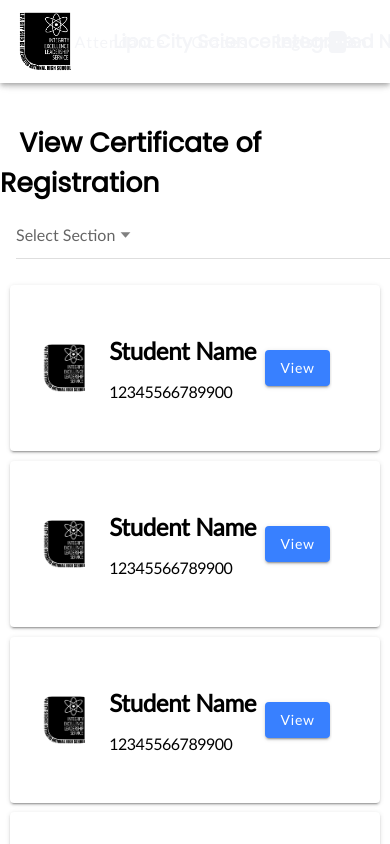
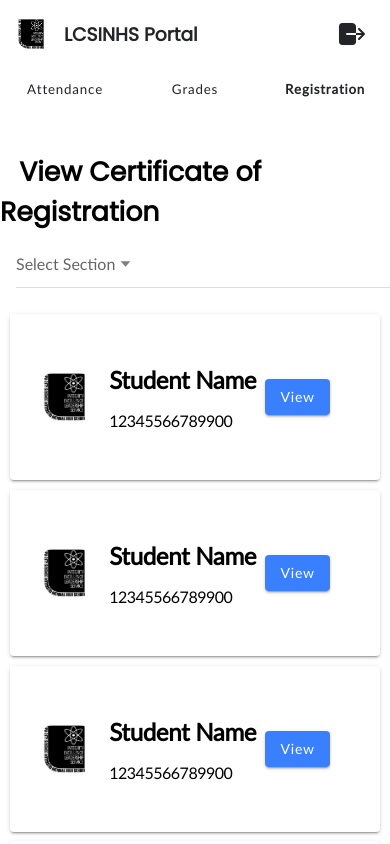
Before and after one commit to erickajanemacatol/lcsinhsportal, a React (Vite) app: page /faculty/registrationlist in a window 390 px wide. Built offline with nearby package versions, Linux system fonts and the light colour scheme.

Commit message:
Fixed Mobile View

```diff
--- a/src/components/AdminHeader.css
+++ b/src/components/AdminHeader.css
@@ -5,3 +5,10 @@
     height: 50px;
     font-size: medium;
 }
+
+
+.m-tabs {
+    display: flex;
+    justify-content: center;
+    align-items: center;
+}
--- a/src/components/AdminHeader.tsx
+++ b/src/components/AdminHeader.tsx
@@ -4,12 +4,16 @@ import {
     IonToolbar, IonLabel,
     IonHeader,
     IonIcon,
+    IonText,
 } from "@ionic/react";
 import './AdminHeader.css';
 import { logOut } from "ionicons/icons";
 import React, { useState, useEffect } from "react";
+import { useMediaQuery } from "react-responsive";
 
 const FacultyHeader: React.FC = () => {
+    const isDesktop = useMediaQuery({ minWidth: 1050 })
+
     const [activePage, setActivePage] = useState(''); // State to track the active page
 
     useEffect(() => {
@@ -18,10 +22,6 @@ const FacultyHeader: React.FC = () => {
 
         if (currentPath === '/admin/announcements') {
             setActivePage('anncm');
-        } else if (currentPath === '/faculty/grades') {
-            setActivePage('grades');
-        } else if (currentPath === '/faculty/registrationlist') {
-            setActivePage('registration');
         } else {
             setActivePage('');
         }
@@ -31,33 +31,71 @@ const FacultyHeader: React.FC = () => {
         return activePage === pageName ? { fontWeight: 'bold' } : {};
     };
 
-
     return (
-        <IonHeader>
+        <div>
+            {isDesktop ?
+                <><IonHeader class="ion-no-border">
                     <IonToolbar>
                         <div className="header-display">
                             <div className="title-and-logo">
                                 <IonButton className="logo-btn-size" fill="clear" href='/faculty/attendance'>
                                     <IonImg src="/src/imgs/logo.png"></IonImg>
                                 </IonButton>
-                        <IonLabel className="title-label" color={"light"}>Lipa City Science Integrated National High School Portal</IonLabel>
+                                <IonLabel className="title-label" color={"dark"}>Lipa City Science Integrated National High School Portal</IonLabel>
                             </div>
                             <div className="tabs-display">
                                 <IonButton fill="clear" className="tab-button"
-                            color={"light"}
+                                    color={"dark"}
                                     size="default"
                                     style={getButtonStyle('anncm')}
                                     href="/admin/announcements">Announcements
                                 </IonButton>
                             </div>
                             <div className="profile-btn-pos">
-                        <IonButton fill="clear" color={"light"} size="large" href="/login">
+                                <IonButton fill="clear" color={"dark"} size="large" href="/login">
                                     <IonIcon icon={logOut} size="large" ></IonIcon>
                                 </IonButton>
                             </div>
                         </div>
                     </IonToolbar>
-            </IonHeader>
+                </IonHeader></>
+                :
+                /*MOBILE VIEW*/
+                <>
+
+                    <IonHeader class="ion-no-border">
+                        <IonToolbar >
+                            <div className="m-header-display">
+                                <div className="top-head">
+                                    <div className="m-title-and-logo">
+                                        <IonButton className="m-logo-btn-size" fill="clear" href="/home" size="default">
+                                            <IonImg src="/src/imgs/logo.png"></IonImg>
+                                        </IonButton>
+                                        <IonText className="m-title-label" color={"dark"}>LCSINHS Portal</IonText>
+                                    </div>
+                                    <div className="spacer-w-xs" />
+                                    <div className="m-profile-btn-pos">
+                                        <IonButton fill="clear" color={"dark"} size="large" href="/login">
+                                            <IonIcon icon={logOut} size="large" ></IonIcon>
+                                        </IonButton>
+                                    </div>
+                                </div>
+
+                                <div className="m-tabs">
+                                    <IonButton fill="clear" className="tab-button"
+                                        color={"dark"}
+                                        size="default"
+                                        style={getButtonStyle('anncm')}
+                                        href="/admin/announcements">Announcements
+                                    </IonButton>
+                                </div>
+
+                            </div>
+                        </IonToolbar>
+                    </IonHeader></>
+            }
+        </div>
+
     );
 };
 
--- a/src/components/FacultyHeader.tsx
+++ b/src/components/FacultyHeader.tsx
@@ -4,12 +4,17 @@ import {
     IonToolbar, IonLabel,
     IonHeader,
     IonIcon,
+    IonButtons,
+    IonText,
 } from "@ionic/react";
 import './StudentHeader.css';
-import { logOut } from "ionicons/icons";
+import { logOut, personCircle } from "ionicons/icons";
 import React, { useState, useEffect } from "react";
+import { useMediaQuery } from "react-responsive";
 
 const FacultyHeader: React.FC = () => {
+    const isDesktop = useMediaQuery({ minWidth: 1050 })
+
     const [activePage, setActivePage] = useState(''); // State to track the active page
 
     useEffect(() => {
@@ -31,46 +36,98 @@ const FacultyHeader: React.FC = () => {
         return activePage === pageName ? { fontWeight: 'bold' } : {};
     };
 
-
     return (
-        <IonHeader>
+        <div>
+            {isDesktop ?
+                <><IonHeader class="ion-no-border">
                     <IonToolbar>
                         <div className="header-display">
                             <div className="title-and-logo">
-                        <IonButton className="logo-btn-size" fill="clear" href='/faculty/attendance'>
+                                <IonButton className="logo-btn-size" fill="clear">
                                     <IonImg src="/src/imgs/logo.png"></IonImg>
                                 </IonButton>
-                        <IonLabel className="title-label" color={"light"}>Lipa City Science Integrated National High School Portal</IonLabel>
+                                <IonLabel className="title-label" color={"dark"}>Lipa City Science Integrated National High School Portal</IonLabel>
                             </div>
+
                             <div className="tabs-display">
                                 <IonButton fill="clear" className="tab-btn"
-                            color={"light"}
+                                    color={"dark"}
                                     style={getButtonStyle('att')}
                                     href="/faculty/attendance">Attendance
                                 </IonButton>
 
                                 <IonButton fill="clear" className="tab-btn"
-                            color={"light"}
+                                    color={"dark"}
                                     style={getButtonStyle('grades')}
                                     href="/faculty/grades">Grades
                                 </IonButton>
 
                                 <IonButton fill="clear" className="tab-btn"
-                            color={"light"}
+                                    color={"dark"}
                                     style={getButtonStyle('registration')}
                                     href="/faculty/registrationlist">Registration
                                 </IonButton>
 
                             </div>
                             <div className="profile-btn-pos">
-                        <IonButton fill="clear" color={"light"} size="large" href="/login">
+                                <IonButton fill="clear" color={"dark"} size="large" href="/login">
                                     <IonIcon icon={logOut} size="large" ></IonIcon>
                                 </IonButton>
                             </div>
                         </div>
                     </IonToolbar>
-            </IonHeader>
+                </IonHeader></>
+                :
+                /*MOBILE VIEW*/
+                <>
+
+                    <IonHeader class="ion-no-border">
+                        <IonToolbar >
+                            <div className="m-header-display">
+                                <div className="top-head">
+                                    <div className="m-title-and-logo">
+                                        <IonButton className="m-logo-btn-size" fill="clear" href="/home" size="default">
+                                            <IonImg src="/src/imgs/logo.png"></IonImg>
+                                        </IonButton>
+                                        <IonText className="m-title-label" color={"dark"}>LCSINHS Portal</IonText>
+                                    </div>
+                                    <div className="spacer-w-xs"/>
+                                    <div className="m-profile-btn-pos">
+                                    <IonButton fill="clear" color={"dark"} size="large" href="/login">
+                                        <IonIcon icon={logOut} size="large" ></IonIcon>
+                                    </IonButton>
+                                </div>
+                                </div>
+
+                                <div className="m-tabs-display">
+                                    <IonButton fill="clear" className="m-tab-btn"
+                                        color={"dark"}
+                                        style={getButtonStyle('att')}
+                                        href="/faculty/attendance">Attendance
+                                    </IonButton>
+
+                                    <IonButton fill="clear" className="m-tab-btn"
+                                        color={"dark"}
+                                        style={getButtonStyle('grades')}
+                                        href="/faculty/grades">Grades
+                                    </IonButton>
+
+                                    <IonButton fill="clear" className="m-tab-btn"
+                                        color={"dark"}
+                                        style={getButtonStyle('registration')}
+                                        href="/faculty/registrationlist">Registration
+                                    </IonButton>
+
+                                </div>
+
+                            </div>
+                        </IonToolbar>
+                    </IonHeader></>
+            }
+        </div>
+
     );
+
 };
 
 
```
Lines whose indentation alone changed are shown as unchanged.
